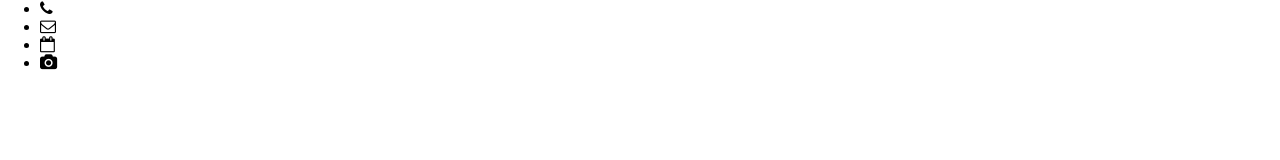
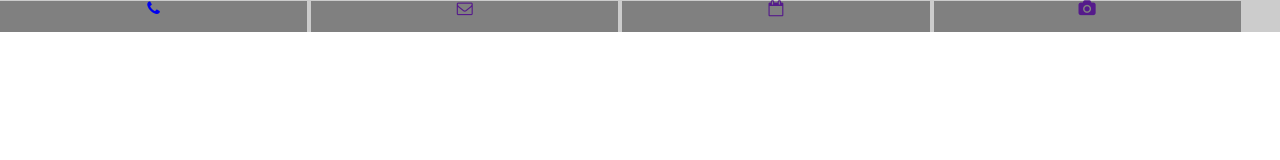
Before and after one commit to julioizquierdomejia/callTo, a plain HTML site: page index.html in a window 1280 px wide. Drawn offline with Linux system fonts and the light colour scheme.

Commit message:
Se colocaron los botones y el Href para el telefono

```diff
--- a/css/estilos.css
+++ b/css/estilos.css
@@ -2,3 +2,25 @@ body{
 	margin: 0;
 	padding: 0;
 }
+
+ul{
+	margin: 0;
+	padding: 0;
+	list-style: none;
+	width: 100%;
+	background-color: #ccc;
+	height: 32px;
+	overflow: hidden;
+}
+
+li{
+	display: inline-block;
+	width: 24%;
+	height: 100%;
+	background-color: gray;
+	text-align: center;
+}
+
+li a{
+	display: block;
+}
--- a/index.html
+++ b/index.html
@@ -8,10 +8,10 @@
 	</head>
 	<body>
 		<ul>
-			<li><i class="fa fa-phone"></i></li>
-			<li><i class="fa fa-envelope-o"></i></li>
-			<li><i class="fa fa-calendar-o"></i></li>
-			<li><i class="fa fa-camera"></i></li>
+			<li><a href="51998913140"><i class="fa fa-phone"></i></a></li>
+			<li><a href=""><i class="fa fa-envelope-o"></i></a></li>
+			<li><a href=""><i class="fa fa-calendar-o"></i></a></li>
+			<li><a href=""><i class="fa fa-camera"></i></a></li>
 		</ul>
 	</body>
 </html>
```
